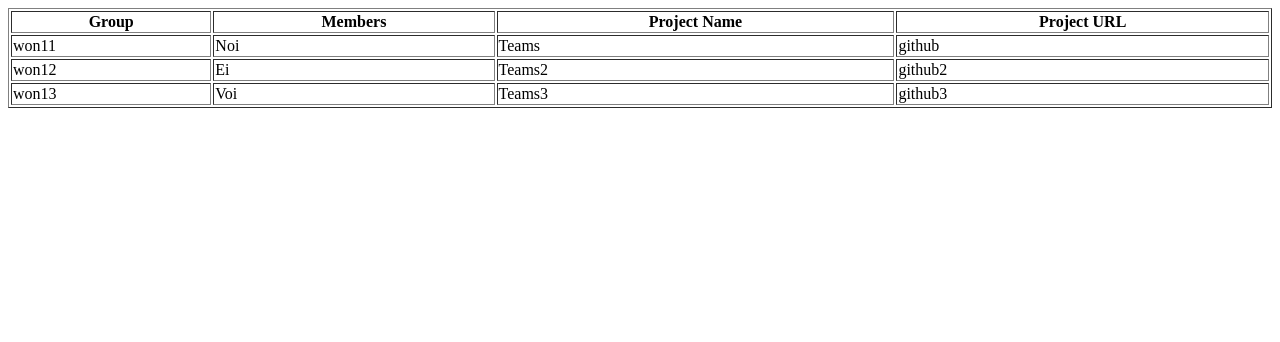
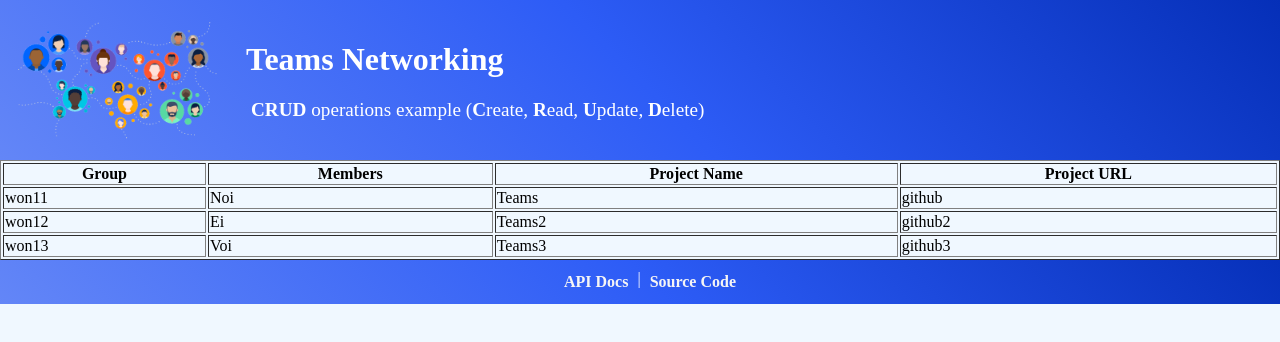
Before and after one commit to fioip/teams-networking, a plain HTML site: page index.html in a window 1280 px wide. Drawn offline with Linux system fonts and the light colour scheme.

Commit message:
added header and footer

```diff
--- a/index.html
+++ b/index.html
@@ -8,7 +8,23 @@
     <link rel="stylesheet" href="style.css" />
   </head>
   <body>
-    <header></header>
+    <header>
+      <div id="header-wrapper">
+        <img src="teamsNetworking.png" alt="teams" id="picture" />
+        <div id="header-info">
+          <h1>Teams Networking</h1>
+          <div id="subTitle">
+            <p>
+              <strong>CRUD</strong>
+              operations example (<strong>C</strong>reate,
+              <strong>R</strong>ead, <strong>U</strong>pdate,
+              <strong>D</strong>elete)
+            </p>
+          </div>
+        </div>
+      </div>
+    </header>
+    <section>
       <table border="1" id="teams">
         <thead>
           <tr>
@@ -28,8 +44,15 @@
         </tr>
       </tfoot> -->
       </table>
+    </section>
 
     <script src="index.js"></script>
-    <footer></footer>
+    <footer>
+      <a href="https://github.com/nmatei/node-api" target="_blank">API Docs</a>
+      |
+      <a href="https://github.com/fioip/teams-networking" target="_blank"
+        >Source Code</a
+      >
+    </footer>
   </body>
 </html>
--- a/style.css
+++ b/style.css
@@ -1,3 +1,80 @@
+body {
+  margin: 0px;
+  min-height: 100%;
+  display: flex;
+  flex-direction: column;
+  background-color: aliceblue;
+}
+
 table {
   width: 100%;
 }
+
+header {
+  padding: 0px;
+}
+
+#header-wrapper {
+  display: flex;
+  flex-direction: row;
+  align-items: center;
+  background: linear-gradient(
+    45deg,
+    rgb(99, 134, 247),
+    rgb(45, 92, 246),
+    rgb(5, 47, 184)
+  );
+}
+
+#picture {
+  height: 140px;
+  padding: 10px;
+}
+
+#header-info {
+  flex: 1;
+  padding: 10px;
+  color: white;
+}
+
+#subTitle {
+  color: white;
+  margin: 5px;
+  font-size: larger;
+  font-weight: 500;
+}
+
+footer {
+  width: 100%;
+  background: linear-gradient(
+    45deg,
+    rgb(99, 134, 247),
+    rgb(45, 92, 246),
+    rgb(5, 47, 184)
+  );
+  padding: 10px;
+  text-align: center;
+  color: white;
+}
+
+a {
+  text-decoration: none;
+}
+
+footer a,
+footer a:visited {
+  color: #f5f5f5;
+  vertical-align: top;
+  line-height: 20px;
+  display: inline-block;
+  padding: 2px 5px;
+  border-radius: 0.2em;
+  transition: 0.5s;
+  font-weight: bold;
+}
+
+footer a:hover {
+  background: white;
+  color: rgb(45, 92, 246);
+  transition: 0.5s;
+}
```
Also changed, not shown: teamsNetworking.png (added). Lines whose indentation alone changed are shown as unchanged.
